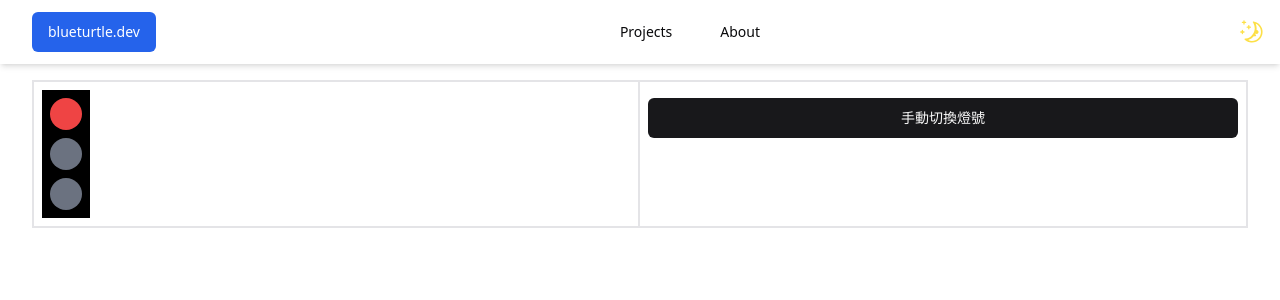
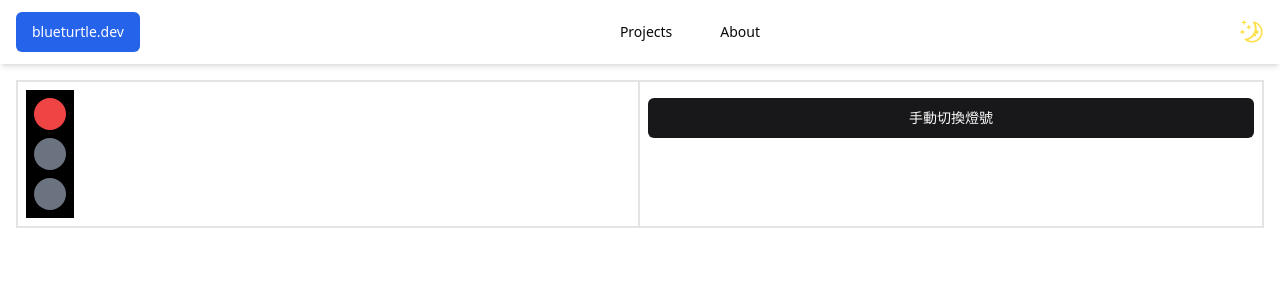
Before and after one commit to tarmacChen/blueturtle.dev, a Next.js app: page /test in a window 1280 px wide. Shown: the top 300 px of the page. Built offline with nearby package versions, Linux system fonts and the light colour scheme.

Commit message:
adjust layout

```diff
--- a/src/components/BasicPage.tsx
+++ b/src/components/BasicPage.tsx
@@ -30,9 +30,9 @@ export function BasicPage({ children }: { children: React.ReactNode }) {
   }, [scrollY]);
 
   return (
-    <div className="">
+    <div>
       <NavbarSection />
-      <div className="px-8 mt-4">{children}</div>
+      <div className="px-4 mt-4 mb-8">{children}</div>
       {backButtonVisible && (
         <BackToTopButton className="fixed bottom-16 right-4 gap-1">
           <ArrowUpIcon />
--- a/src/components/NavbarSection.tsx
+++ b/src/components/NavbarSection.tsx
@@ -3,13 +3,11 @@ import { DesktopNavbar } from '@/components/DesktopNavbar';
 import { ToggleThemeButton } from '@/components/ToggleThemeButton';
 
 export const NavbarSection = () => (
-  <div className="sticky top-0 flex flex-row h-16 w-full items-center shadow-md bg-background dark:shadow-yellow-300">
-    <Logo className="ml-8" />
+  <div className="sticky px-4 top-0 flex flex-row h-16 w-full items-center shadow-md bg-background dark:shadow-yellow-300">
+    <Logo />
     <div className="invisible md:visible flex flex-row justify-center mx-auto">
       <DesktopNavbar />
     </div>
-    <div className="m-4">
-      <ToggleThemeButton />
-    </div>
+    <ToggleThemeButton />
   </div>
 );
```
